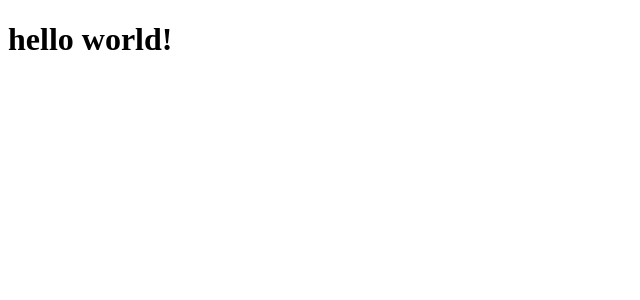
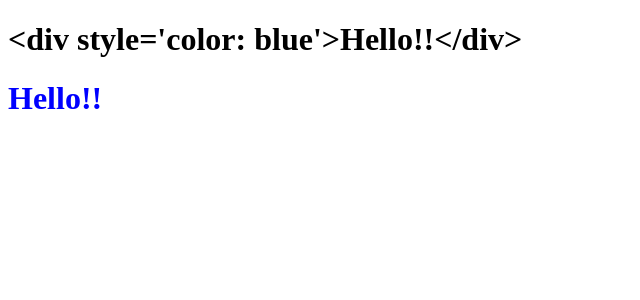
Before and after one commit to huitopia/study-vue-1, a Vue app: page / in a window 1280 px wide. Shown: the top 300 px of the page, without its empty margins (0-640 px from the left). Built offline with nearby package versions, Linux system fonts and the light colour scheme.

Commit message:
v-html : 속성의 값으로 데이터를 넣으면 해당 부분이 html 문법으로 출력됨

```diff
--- a/src/App.vue
+++ b/src/App.vue
@@ -2,13 +2,14 @@
   <h1
       v-once
       @click="add">{{ msg }}</h1>
+  <h1 v-html="msg"></h1>
 </template>
 
 <script>
   export default {
     data(){
       return{
-        msg: "hello world!"
+        msg: "<div style='color: blue'>Hello!!</div>"
       }
     },
     methods:{
```
